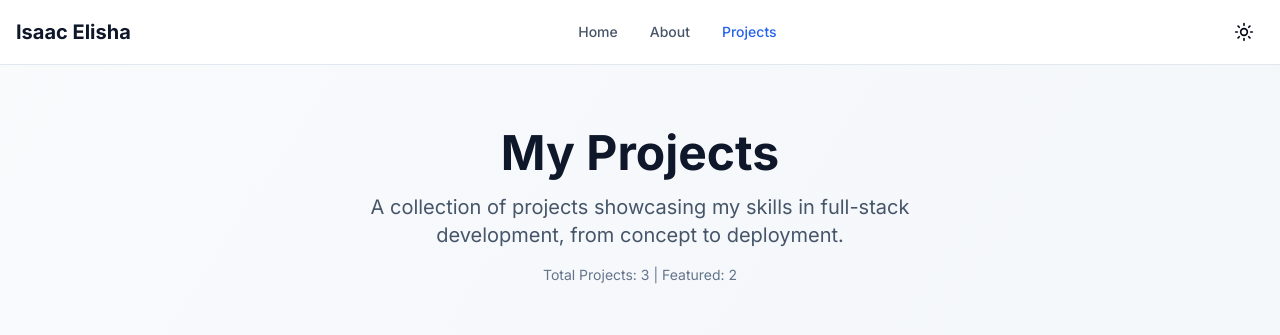
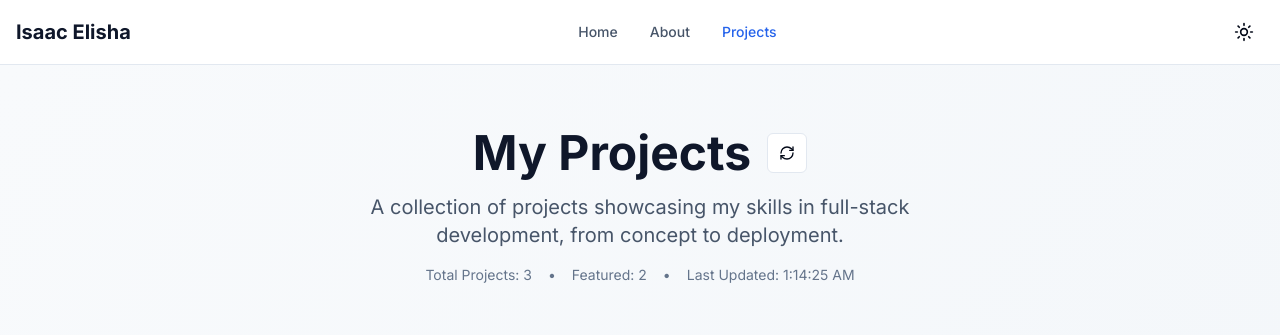
Before and after one commit to RITCHIEMEDIA/Ritchie-tech, a Next.js app: page /projects in a window 1280 px wide. Shown: the top 335 px of the page. Built offline with nearby package versions, Linux system fonts and the light colour scheme.

Commit message:
Fix: Resolve project display issues in production

```diff
--- a/app/projects/page.tsx
+++ b/app/projects/page.tsx
@@ -4,7 +4,7 @@ import { useState, useEffect } from "react"
 import { Card, CardContent, CardHeader, CardTitle } from "@/components/ui/card"
 import { Button } from "@/components/ui/button"
 import { Badge } from "@/components/ui/badge"
-import { ExternalLink, Github, Calendar } from "lucide-react"
+import { ExternalLink, Github, Calendar, RefreshCw } from "lucide-react"
 import Link from "next/link"
 import Image from "next/image"
 import { getProjects, getFeaturedProjects } from "@/lib/projects"
@@ -13,18 +13,53 @@ export default function Projects() {
   const [projects, setProjects] = useState<any[]>([])
   const [featuredProjects, setFeaturedProjects] = useState<any[]>([])
   const [isLoading, setIsLoading] = useState(true)
+  const [lastUpdated, setLastUpdated] = useState<Date>(new Date())
+
+  function loadProjects() {
+    console.log("Projects page: Loading projects...")
+    setIsLoading(true)
+
+    try {
+      const allProjects = getProjects()
+      const featured = getFeaturedProjects()
+
+      console.log("Projects page: Loaded", allProjects.length, "total projects")
+      console.log("Projects page: Loaded", featured.length, "featured projects")
+
+      setProjects(allProjects)
+      setFeaturedProjects(featured)
+      setLastUpdated(new Date())
+    } catch (error) {
+      console.error("Projects page: Error loading projects:", error)
+    } finally {
+      setIsLoading(false)
+    }
+  }
 
   useEffect(() => {
-    // Load projects on client side to get fresh data
-    const allProjects = getProjects()
-    const featured = getFeaturedProjects()
-    const otherProjects = allProjects.filter((project) => !project.featured)
+    // Initial load
+    loadProjects()
 
-    setProjects(allProjects)
-    setFeaturedProjects(featured)
-    setIsLoading(false)
+    // Listen for storage events (when projects are updated)
+    function handleStorageChange() {
+      console.log("Projects page: Storage changed, reloading projects...")
+      loadProjects()
+    }
 
-    console.log("Projects page loaded - Total:", allProjects.length, "Featured:", featured.length)
+    function handleProjectsUpdated() {
+      console.log("Projects page: Projects updated event received")
+      setTimeout(loadProjects, 100) // Small delay to ensure localStorage is updated
+    }
+
+    // Listen for custom events
+    window.addEventListener("projects-updated", handleProjectsUpdated)
+    window.addEventListener("storage", handleStorageChange)
+
+    // Cleanup
+    return () => {
+      window.removeEventListener("projects-updated", handleProjectsUpdated)
+      window.removeEventListener("storage", handleStorageChange)
+    }
   }, [])
 
   // WhatsApp message - using correct WhatsApp URL format
@@ -52,13 +87,28 @@ export default function Projects() {
         <div className="max-w-6xl mx-auto space-y-12">
           {/* Header */}
           <div className="text-center space-y-4">
-            <h1 className="text-4xl md:text-5xl font-bold text-slate-900 dark:text-white">My Projects</h1>
+            <div className="flex items-center justify-center gap-4">
+              <h1 className="text-4xl md:text-5xl font-bold text-slate-900 dark:text-white">My Projects</h1>
+              <Button
+                variant="outline"
+                size="icon"
+                onClick={loadProjects}
+                className="shrink-0"
+                title="Refresh projects"
+              >
+                <RefreshCw className="h-4 w-4" />
+              </Button>
+            </div>
             <p className="text-xl text-slate-600 dark:text-slate-300 max-w-2xl mx-auto">
               A collection of projects showcasing my skills in full-stack development, from concept to deployment.
             </p>
-            <p className="text-sm text-slate-500 dark:text-slate-400">
-              Total Projects: {projects.length} | Featured: {featuredProjects.length}
-            </p>
+            <div className="flex items-center justify-center gap-4 text-sm text-slate-500 dark:text-slate-400">
+              <span>Total Projects: {projects.length}</span>
+              <span>•</span>
+              <span>Featured: {featuredProjects.length}</span>
+              <span>•</span>
+              <span>Last Updated: {lastUpdated.toLocaleTimeString()}</span>
+            </div>
           </div>
 
           {/* Featured Projects */}
--- a/lib/projects.ts
+++ b/lib/projects.ts
@@ -11,36 +11,15 @@ export interface Project {
   createdAt: Date
 }
 
-// Check if we're in the browser
-const isBrowser = typeof window !== "undefined"
-
-// Initialize projects from localStorage or default data
-function initializeProjects(): Project[] {
-  if (isBrowser) {
-    const stored = localStorage.getItem("portfolio-projects")
-    if (stored) {
-      try {
-        const parsed = JSON.parse(stored)
-        // Convert createdAt strings back to Date objects
-        return parsed.map((project: any) => ({
-          ...project,
-          createdAt: new Date(project.createdAt),
-        }))
-      } catch (error) {
-        console.error("Error parsing stored projects:", error)
-      }
-    }
-  }
-
-  // Default projects if no stored data
-  return [
+// Default projects that will always be available
+const defaultProjects: Project[] = [
   {
     id: "1",
     title: "SWIFTX GLOBAL LOGISTICS",
     description:
       "A full-stack Logistics Management System that streamlines operations, from shipment tracking to invoicing, And a fully working Admin panel. Built with PHP, JS, CSS, and MYSQL.",
     image: "https://swiftxglobal.infinityfreeapp.com/images/pexels-ethan-nguyen-63327081-9749472.jpg",
-      technologies: ["PHP", "HTML", "JS", "MYSQL", " CSS"],
+    technologies: ["PHP", "HTML", "JS", "MYSQL", "CSS"],
     liveUrl: "https://swiftxglobal.infinityfreeapp.com",
     githubUrl: "",
     date: "2023",
@@ -56,7 +35,7 @@ function initializeProjects(): Project[] {
     technologies: ["REACT", "Node.js", "PHP", "MYSQL", "Express"],
     liveUrl: "https://errandplus.org",
     githubUrl: "",
-      date: "2025",
+    date: "2023",
     featured: true,
     createdAt: new Date("2023-02-01"),
   },
@@ -74,38 +53,62 @@ function initializeProjects(): Project[] {
     createdAt: new Date("2022-01-01"),
   },
 ]
+
+// Check if we're in the browser
+const isBrowser = typeof window !== "undefined"
+
+// Get projects from localStorage with fallback to defaults
+function getStoredProjects(): Project[] {
+  if (!isBrowser) {
+    return defaultProjects
   }
 
-// Global projects array
-let projects: Project[] = initializeProjects()
+  try {
+    const stored = localStorage.getItem("portfolio-projects")
+    if (stored) {
+      const parsed = JSON.parse(stored)
+      // Convert createdAt strings back to Date objects and merge with defaults
+      const storedProjects = parsed.map((project: any) => ({
+        ...project,
+        createdAt: new Date(project.createdAt),
+      }))
+
+      // Merge stored projects with defaults, avoiding duplicates
+      const allProjects = [...storedProjects]
+      defaultProjects.forEach((defaultProject) => {
+        if (!storedProjects.find((p) => p.id === defaultProject.id)) {
+          allProjects.push(defaultProject)
+        }
+      })
+
+      return allProjects
+    }
+  } catch (error) {
+    console.error("Error parsing stored projects:", error)
+  }
+
+  return defaultProjects
+}
 
 // Save projects to localStorage
-function saveProjects() {
-  if (isBrowser) {
+function saveProjects(projects: Project[]) {
+  if (!isBrowser) return
+
   try {
     localStorage.setItem("portfolio-projects", JSON.stringify(projects))
+    console.log("Projects saved to localStorage:", projects.length)
   } catch (error) {
     console.error("Error saving projects to localStorage:", error)
   }
 }
-}
+
+// Global projects state
+let projectsCache: Project[] | null = null
 
 export function getProjects(): Project[] {
-  // Always get fresh data from localStorage if available
-  if (isBrowser) {
-    const stored = localStorage.getItem("portfolio-projects")
-    if (stored) {
-      try {
-        const parsed = JSON.parse(stored)
-        projects = parsed.map((project: any) => ({
-          ...project,
-          createdAt: new Date(project.createdAt),
-        }))
-      } catch (error) {
-        console.error("Error parsing stored projects:", error)
-      }
-    }
-  }
+  // Always get fresh data from localStorage in browser
+  const projects = getStoredProjects()
+  projectsCache = projects
   return projects.sort((a, b) => b.createdAt.getTime() - a.createdAt.getTime())
 }
 
@@ -120,46 +123,76 @@ export function getProject(id: string): Project | undefined {
 export function addProject(project: Omit<Project, "id" | "createdAt">): Project {
   const newProject: Project = {
     ...project,
-    id: Date.now().toString(),
+    id: `project-${Date.now()}-${Math.random().toString(36).substr(2, 9)}`,
     createdAt: new Date(),
   }
 
   // Get current projects and add new one
-  const currentProjects = getProjects()
-  projects = [newProject, ...currentProjects]
-  saveProjects()
+  const currentProjects = getStoredProjects()
+  const updatedProjects = [newProject, ...currentProjects]
 
-  console.log("Project added:", newProject)
-  console.log("Total projects:", projects.length)
+  // Save to localStorage
+  saveProjects(updatedProjects)
+
+  // Update cache
+  projectsCache = updatedProjects
+
+  console.log("Project added successfully:", newProject.title)
+  console.log("Total projects after addition:", updatedProjects.length)
 
   return newProject
 }
 
 export function updateProject(id: string, updates: Partial<Project>): Project | null {
-  const currentProjects = getProjects()
+  const currentProjects = getStoredProjects()
   const index = currentProjects.findIndex((project) => project.id === id)
-  if (index === -1) return null
+
+  if (index === -1) {
+    console.error("Project not found for update:", id)
+    return null
+  }
 
   currentProjects[index] = { ...currentProjects[index], ...updates }
-  projects = currentProjects
-  saveProjects()
+  saveProjects(currentProjects)
+  projectsCache = currentProjects
 
+  console.log("Project updated successfully:", currentProjects[index].title)
   return currentProjects[index]
 }
 
 export function deleteProject(id: string): boolean {
-  const currentProjects = getProjects()
+  const currentProjects = getStoredProjects()
   const index = currentProjects.findIndex((project) => project.id === id)
-  if (index === -1) return false
 
+  if (index === -1) {
+    console.error("Project not found for deletion:", id)
+    return false
+  }
+
+  const deletedProject = currentProjects[index]
   currentProjects.splice(index, 1)
-  projects = currentProjects
-  saveProjects()
+  saveProjects(currentProjects)
+  projectsCache = currentProjects
 
+  console.log("Project deleted successfully:", deletedProject.title)
   return true
 }
 
-// Initialize projects on module load
+// Force refresh projects cache
+export function refreshProjectsCache(): void {
+  projectsCache = null
   if (isBrowser) {
-  projects = initializeProjects()
+    // Trigger a storage event to notify other components
+    window.dispatchEvent(new Event("projects-updated"))
   }
+}
+
+// Initialize projects on module load (browser only)
+if (isBrowser) {
+  // Ensure default projects are always available
+  const stored = localStorage.getItem("portfolio-projects")
+  if (!stored) {
+    console.log("Initializing default projects...")
+    saveProjects(defaultProjects)
+  }
+}
```
Also changed, not shown: app/admin/actions.ts (+33 -9 lines), components/admin/project-form.tsx (+17 -3 lines). Lines whose indentation alone changed are shown as unchanged.
